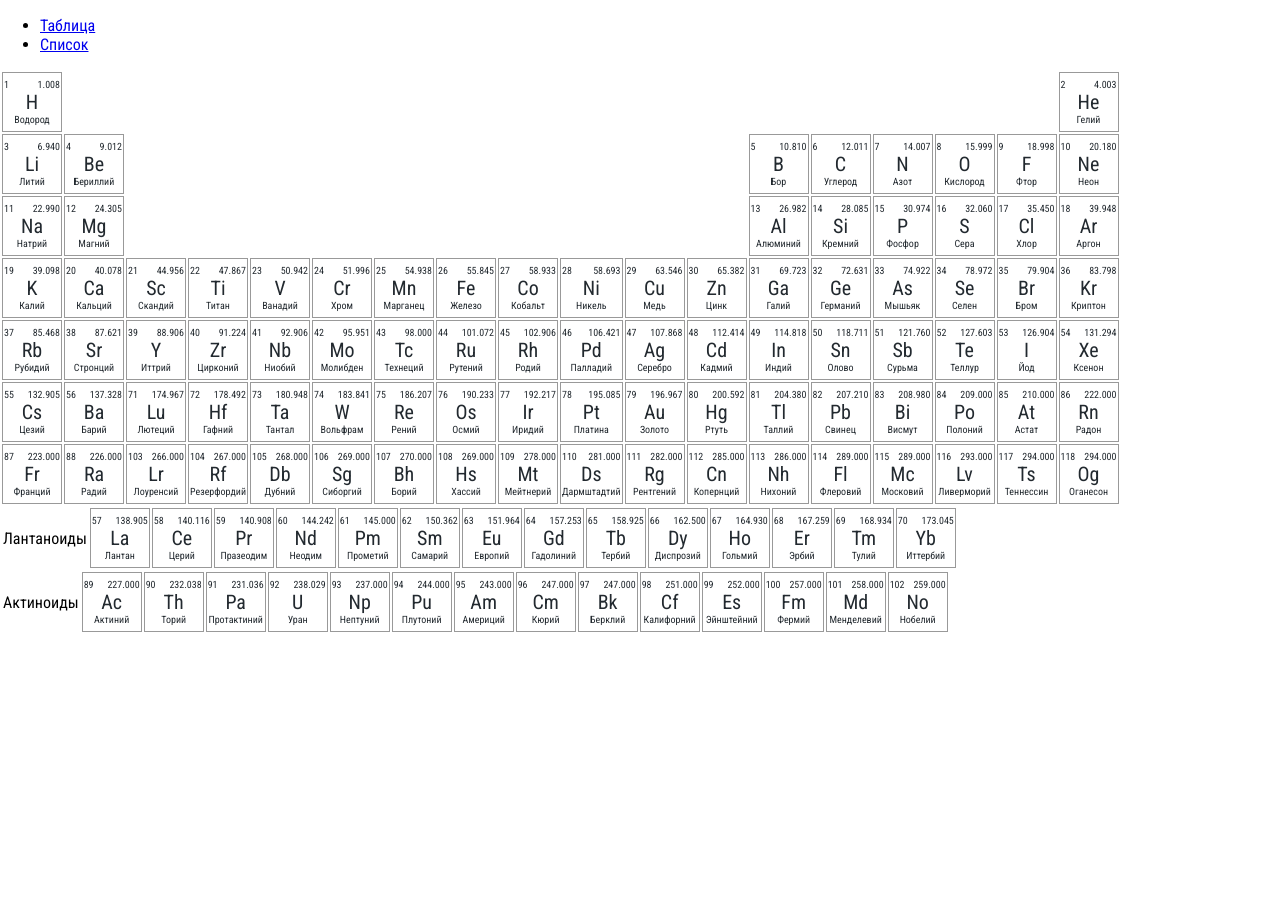
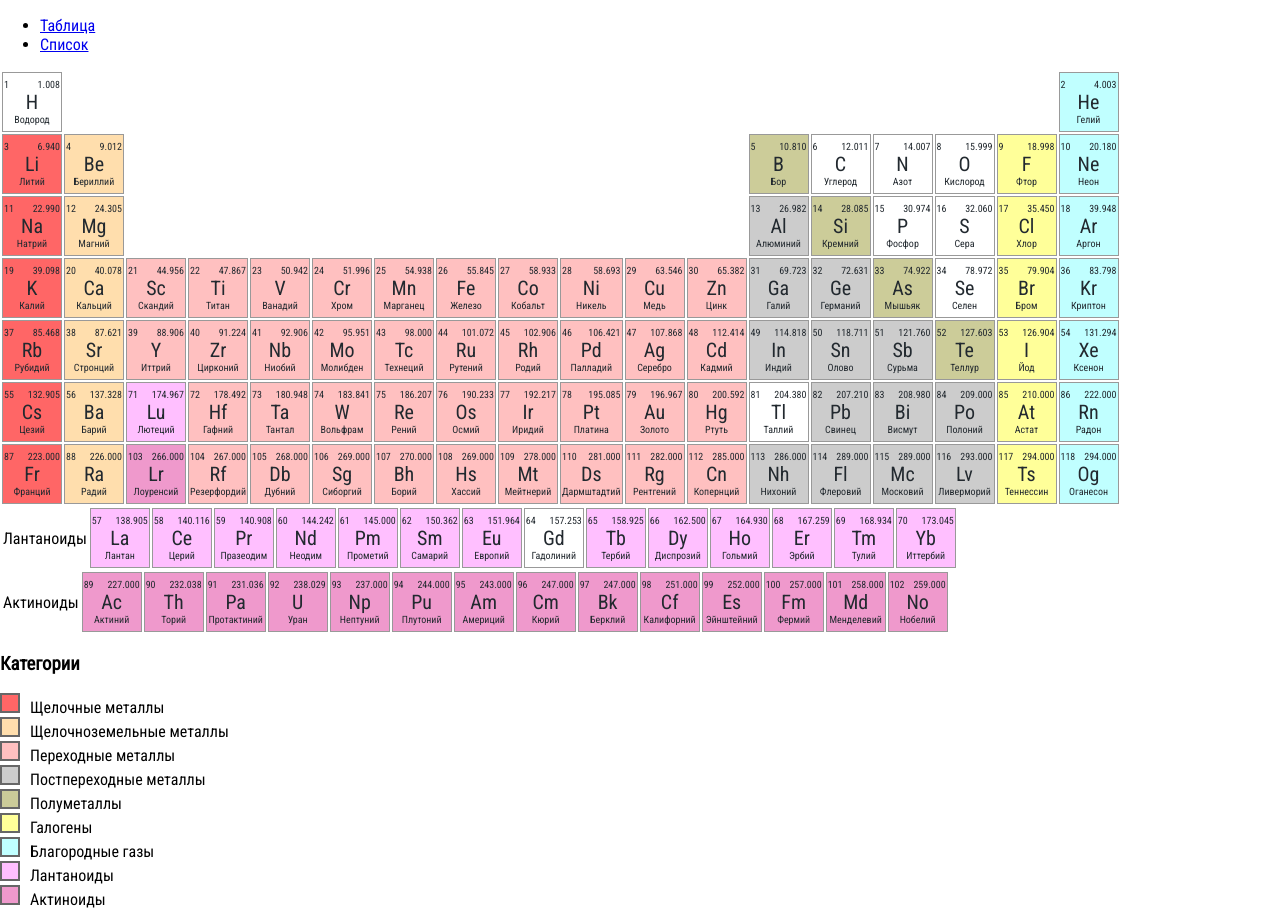
Before and after one commit to karataev/mendeleev-table, a React (Create React App) app: page / in a window 1280 px wide. Before the commit the page ends 800 px from the top, so only its background shows below. Built offline with nearby package versions, Linux system fonts and the light colour scheme.

Commit message:
Paint elements in the table with category colors

```diff
--- a/src/table/ElementCell.js
+++ b/src/table/ElementCell.js
@@ -3,6 +3,10 @@ import PropTypes from 'prop-types';
 import styled from 'styled-components';
 
 import {CellRoot} from "../components/styles";
+
+const CellRootExt = CellRoot.extend`
+background: ${props => props.color};
+`;
 
 const TopRow = styled.div`
 display: flex;
@@ -28,14 +32,14 @@ export default class ElementCell extends React.Component {
     const {data} = this.props;
 
     return (
-      <CellRoot>
+      <CellRootExt color={data.category_color}>
         <TopRow>
           <div>{data.number}</div>
           <div>{data.atomic_mass.toFixed(3)}</div>
         </TopRow>
         <Symbol>{data.symbol}</Symbol>
         <Name>{data.name_ru || data.name}</Name>
-      </CellRoot>
+      </CellRootExt>
     )
   }
 }
--- a/src/table/ElementTable.js
+++ b/src/table/ElementTable.js
@@ -7,6 +7,7 @@ import ElementCell from "./ElementCell";
 import EmptyCell from "./EmptyCell";
 import Lantanoids from "./Lantanoids";
 import Actinoids from "./Actinoids";
+import CategoryList from "../list/CategoryList";
 
 
 const Root = styled.div`
@@ -52,6 +53,7 @@ export default class ElementTable extends React.Component {
           <Lantanoids/>
           <Actinoids/>
         </div>
+        <CategoryList/>
       </Root>
     )
   }
```
